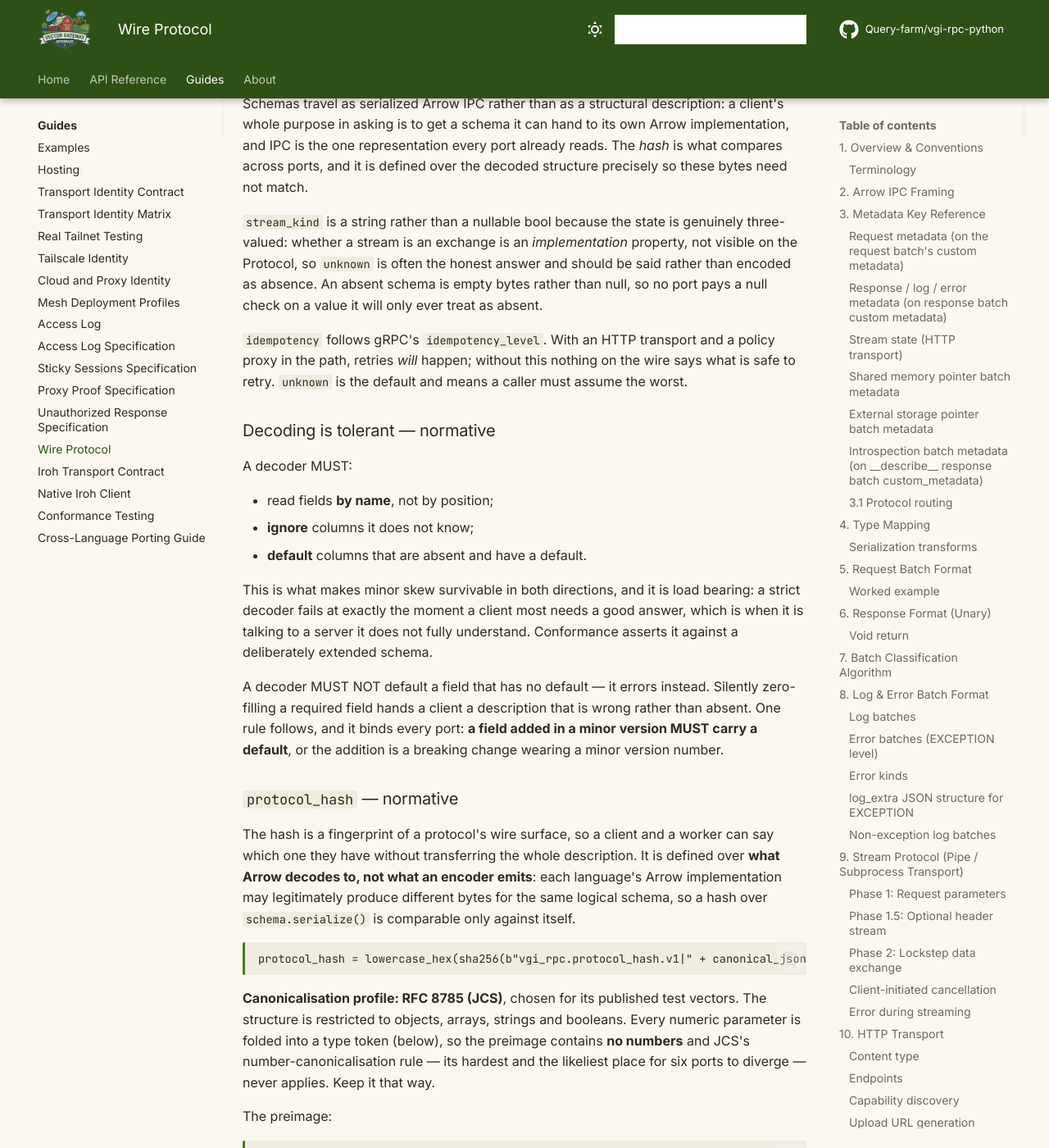
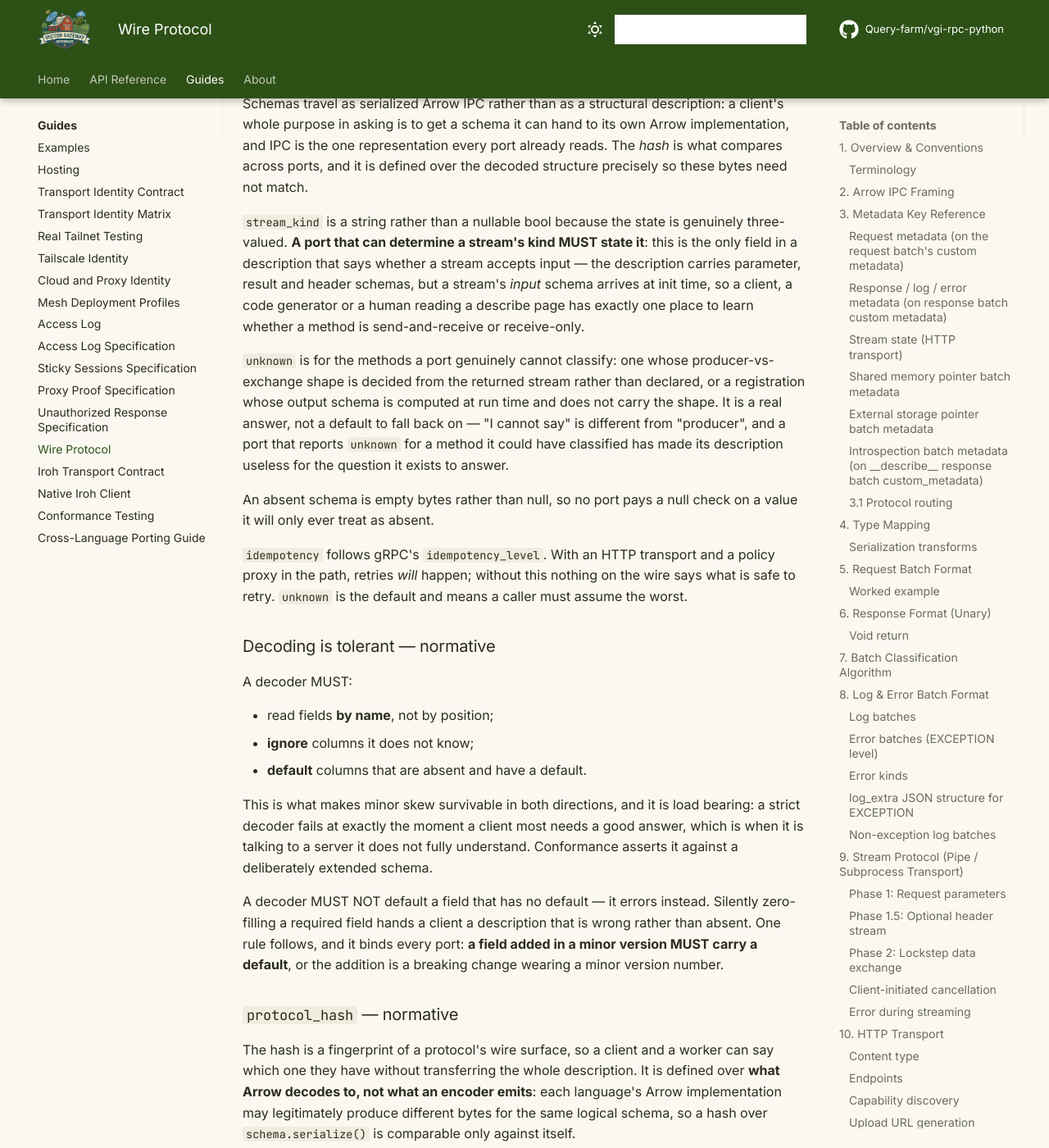
Before and after one commit to Query-farm/vgi-rpc-python, an MkDocs documentation site: the page built from docs/WIRE_PROTOCOL.md, in a window 1280 px wide and 1400 px high, scrolled down 42792 px. Shown: the whole window at 82% size. Built offline with MkDocs 1.6.1 and Material for MkDocs 9.7.7, drawn with Linux system fonts in a browser that asks for light colours; comment, search, counter and statistics services are not loaded; some of the changed text lies outside the part shown.

Commit message:
docs: correct why stream_kind is excluded from the protocol hash
The reason recorded across the ports was wrong.  It said whether a stream is an
exchange is an implementation property "not visible on the Protocol", so one
port can determine it and another cannot.  Python determines it fine -- the
derivation reads the Stream[S, H] annotation and classifies S -- and the reason
it reported unknown was a fixture that declared the base StreamState.

The real reason is narrower and survives that correction: every port can
determine the kind for most methods, but *which* methods depends on how that
port's registration works.  A port that decides producer-vs-exchange from the
returned stream cannot state it ahead of the call; a registration whose output
schema is computed at run time may not carry the shape.  Two ports can disagree
about a method while neither is wrong, and a field one port can state and
another cannot is not a contract.

The spec gains the rule that follows and was never written down: a port that
*can* determine a stream's kind MUST state it.  This is the only field in a
description that says whether a stream accepts input, so a port reporting
unknown for a method it could classify has made its description useless for the
question it exists to answer.  WIRE_PROTOCOL.md §14's worked preimage also
still showed an is_exchange key, which no port has emitted since the field left
the hash.

Comments and documentation only; no digest moves.

Co-Authored-By: Claude Opus 5 (1M context) <noreply@anthropic.com>
Claude-Session: https://claude.ai/code/session_01K2bAuCcTPfo6qEGkN8GoL3

```diff
--- a/docs/WIRE_PROTOCOL.md
+++ b/docs/WIRE_PROTOCOL.md
@@ -1645,11 +1645,23 @@ reads. The *hash* is what compares across ports, and it is defined over the
 decoded structure precisely so these bytes need not match.
 
 `stream_kind` is a string rather than a nullable bool because the state is
-genuinely three-valued: whether a stream is an exchange is an *implementation*
-property, not visible on the Protocol, so `unknown` is often the honest answer
-and should be said rather than encoded as absence. An absent schema is empty
-bytes rather than null, so no port pays a null check on a value it will only
-ever treat as absent.
+genuinely three-valued. **A port that can determine a stream's kind MUST state
+it**: this is the only field in a description that says whether a stream accepts
+input — the description carries parameter, result and header schemas, but a
+stream's *input* schema arrives at init time, so a client, a code generator or a
+human reading a describe page has exactly one place to learn whether a method is
+send-and-receive or receive-only.
+
+`unknown` is for the methods a port genuinely cannot classify: one whose
+producer-vs-exchange shape is decided from the returned stream rather than
+declared, or a registration whose output schema is computed at run time and does
+not carry the shape. It is a real answer, not a default to fall back on — "I
+cannot say" is different from "producer", and a port that reports `unknown` for
+a method it could have classified has made its description useless for the
+question it exists to answer.
+
+An absent schema is empty bytes rather than null, so no port pays a null check
+on a value it will only ever treat as absent.
 
 `idempotency` follows gRPC's `idempotency_level`. With an HTTP transport and a
 policy proxy in the path, retries *will* happen; without this nothing on the
@@ -1715,6 +1727,13 @@ The preimage:
   builds and ports without changing what is on the wire, and folding the framing
   version in would rotate every protocol's hash on a framework release that
   changed no protocol.
+- **`stream_kind` is not in the preimage either**, and for a different reason:
+  not that no port can determine it — every port can, for most methods — but
+  that *which* methods a port can classify depends on how that port's
+  registration works. So two ports can disagree about a method while neither is
+  wrong, and a field one port can state and another cannot is not a contract.
+  It still reaches clients on the description, where `unknown` is a sayable
+  answer; a hash has no such option.
 - The `v1` in the domain tag is the only version the hash carries, and it moves
   only when the *hash definition* moves.
 
```
Also changed, not shown: other parts of docs/WIRE_PROTOCOL.md (+1 -1 lines), 2 other files.
